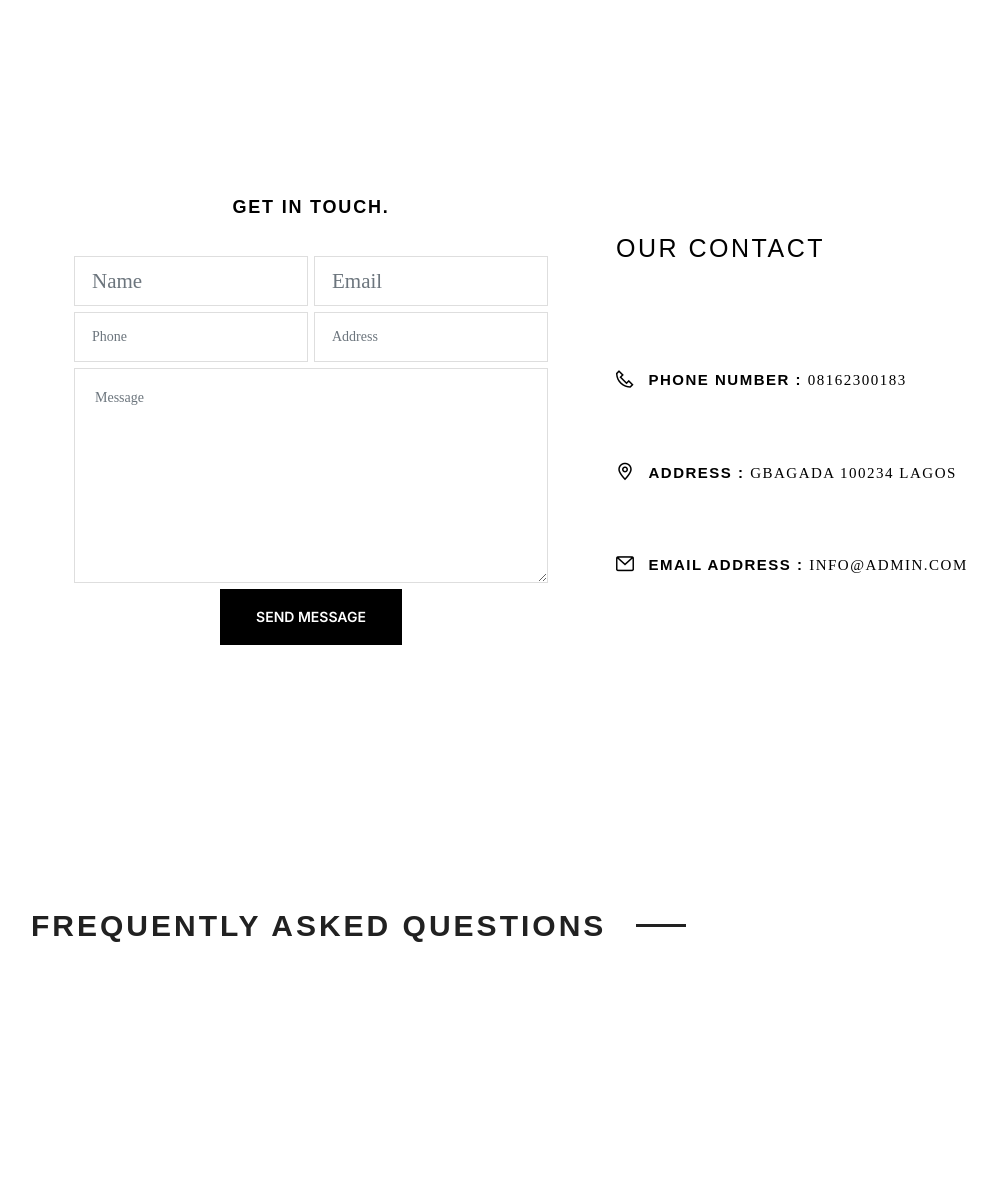
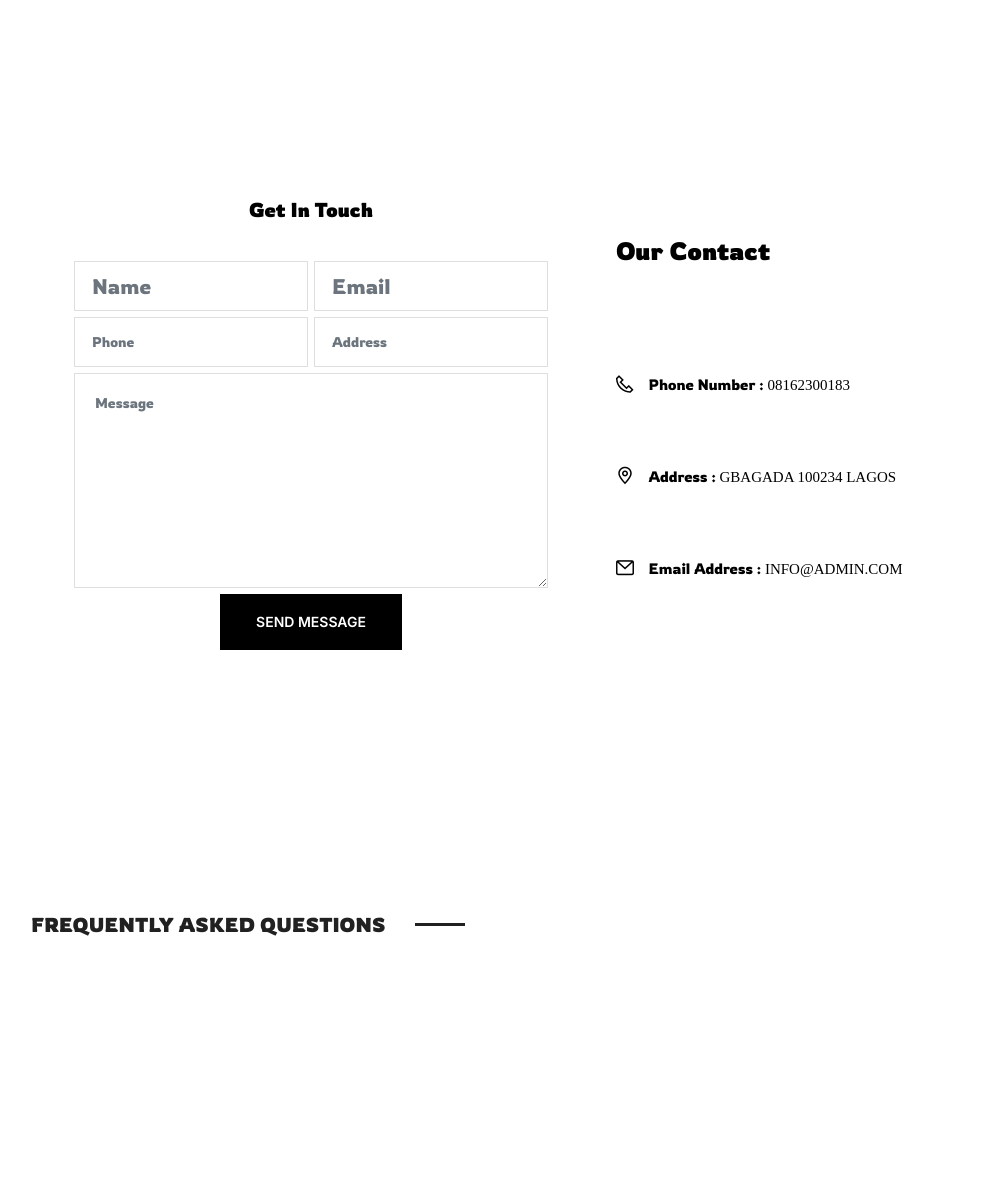
Before and after one commit to akin525/cake, a Laravel app: template resources/views/homepage2.blade.php in a window 1280 px wide. Shown: the part 1986-3170 px from the top of the page, without its empty margins (39-1035 px from the left). Run offline with Laravel 10, Linux system fonts and the light colour scheme; the template is opened without the code that fills it, so the values that code supplies are empty; some libraries are stand-ins or nearby versions; some web fonts are replaced.

Commit message:
layer and size

```diff
--- a/resources/views/homepage2.blade.php
+++ b/resources/views/homepage2.blade.php
@@ -279,32 +279,32 @@
             <div class="row align-items-center">
                 <div class="col-md-6">
                     <div class="contact-section_formbg" data-bg-image="">
-                        <h2 class="contact-section_form__title sam" style="font-size: 18px">Get in touch.</h2>
+                        <h2 class="contact-section_form__title rowdies-bold" style="font-size: 20px">Get in touch</h2>
                         <form class="contact-section_form cormorant-upright-regular" id="contact-form" action="" method="post" style="background-color: white">
                             <div class="row">
                                 <div class="col-md-6 form-p">
                                     <div class="form-group">
-                                        <input  style="font-size: 21px" class="form-control" type="text" name="con_name" placeholder="Name">
+                                        <input  style="font-size: 21px" class="form-control rowdies-regular" type="text" name="con_name" placeholder="Name">
                                     </div>
                                 </div>
                                 <div class="col-md-6 form-p">
                                     <div class="form-group">
-                                        <input style="font-size: 21px" class="form-control" type="email" name="con_email" placeholder="Email">
+                                        <input style="font-size: 21px" class="form-control rowdies-regular" type="email" name="con_email" placeholder="Email">
                                     </div>
                                 </div>
                                 <div class="col-md-6 form-p">
                                     <div class="form-group">
-                                        <input style="font: 21px" class="form-control" type="text" name="con_phone" placeholder="Phone">
+                                        <input style="font: 21px" class="form-control rowdies-regular" type="text" name="con_phone" placeholder="Phone">
                                     </div>
                                 </div>
                                 <div class="col-md-6 form-p">
                                     <div class="form-group">
-                                        <input style="font: 21px" class="form-control" type="text" name="con_address" placeholder="Address">
+                                        <input style="font: 21px" class="form-control rowdies-regular" type="text" name="con_address" placeholder="Address">
                                     </div>
                                 </div>
                                 <div class="col-md-12 form-p">
                                     <div class="form-group">
-                                        <textarea style="font: 21px" class="form-control text-area" name="con_message" placeholder="Message"></textarea>
+                                        <textarea style="font: 21px" class="form-control rowdies-regular text-area" name="con_message" placeholder="Message"></textarea>
                                     </div>
                                 </div>
                                 <div class="col-md-12 form-p">
@@ -321,19 +321,19 @@
 
                 <div class="col-md-6">
                     <div class="contact-section_content">
-                        <h4 class="contact-section__title sam" style="font: 25px Montserrat, sans-serif">Our Contact</h4>
+                        <h4 class="contact-section__title rowdies-bold" style="font-size: 25px">Our Contact</h4>
                         <ul class="contact-section_list">
                             <li>
                                 <span class="contact-section_list__icon"><i class="lastudioicon lastudioicon-phone-2"></i></span>
-                                <span class="contact-section_list__text sam" style="font-size: 15px">Phone Number : <span class="cormorant-upright-regular" style="font-size: 15px">08162300183</span></span>
+                                <span class="contact-section_list__text rowdies-regular" style="font-size: 15px">Phone Number : <span class="cormorant-upright-regular" style="font-size: 15px">08162300183</span></span>
                             </li>
                             <li>
                                 <span class="contact-section_list__icon"><i class="lastudioicon lastudioicon-pin-3-2"></i></span>
-                                <span class="contact-section_list__text sam" style="font-size: 15px">Address : <span class="cormorant-upright-regular" style="font-size: 15px">Gbagada 100234 Lagos</span></span>
+                                <span class="contact-section_list__text rowdies-regular" style="font-size: 15px">Address : <span class="cormorant-upright-regular" style="font-size: 15px">Gbagada 100234 Lagos</span></span>
                             </li>
                             <li>
                                 <span class="contact-section_list__icon"><i class="lastudioicon lastudioicon-mail"></i></span>
-                                <span class="contact-section_list__text sam" style="font-size: 15px">Email Address : <span class="cormorant-upright-regular" style="font-size: 15px">info@admin.com</span></span>
+                                <span class="contact-section_list__text rowdies-regular" style="font-size: 15px">Email Address : <span class="cormorant-upright-regular" style="font-size: 15px">info@admin.com</span></span>
                             </li>
                         </ul>
                     </div>
@@ -352,7 +352,7 @@
 
                 <div class="">
                     <div class="faq-head align-content-center">
-                        <h4 class="faq-head__title text-center sam" style="font-size: 30px">FREQUENTLY ASKED QUESTIONS</h4>
+                        <h4 class="faq-head__title text-center rowdies-bold" style="font-size: 20px">FREQUENTLY ASKED QUESTIONS</h4>
                         <span class="faq-head__border"></span>
                     </div>
                 </div>
@@ -362,7 +362,7 @@
                             <div class="accordion-item">
                                 <h2 class="accordion-header">
                                     <button class="accordion-button collapsed" type="button" data-bs-toggle="collapse" data-bs-target="#collapse{{$fa['id']}}" aria-expanded="true" aria-controls="collapseOne">
-                                        <span class="sam" style="font-size: 18px">{{$fa['heading']}}</span>
+                                        <span class="rowdies-regular" style="font-size: 18px">{{$fa['heading']}}</span>
                                         <i class="lastudioicon lastudioicon-down-arrow"></i>
                                     </button>
                                 </h2>
```
